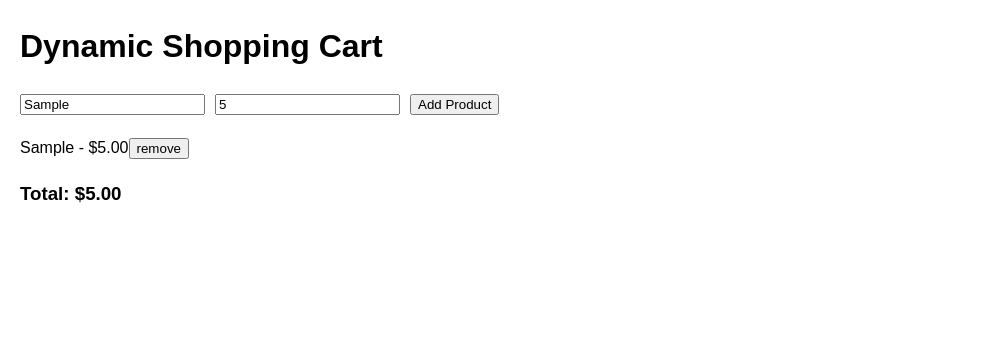
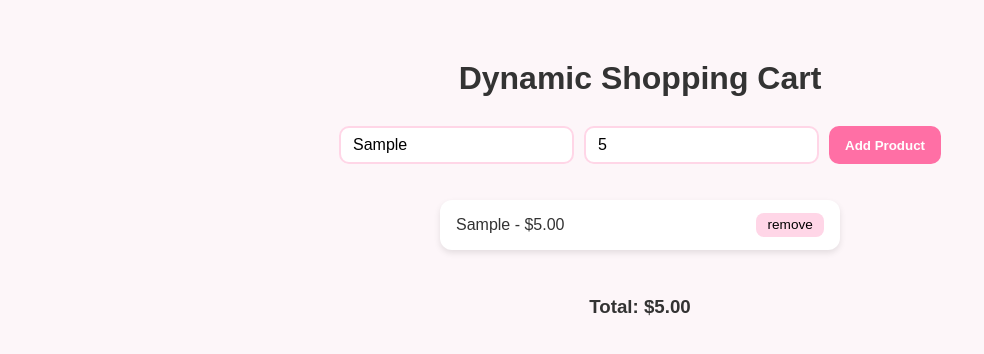
Before and after one commit to kemiwealth/Lab5.1, a plain HTML site: page index.html in a window 1280 px wide. Both pictures are taken after typing "Sample", "5" into the empty fields and a click on the button "Add Product". Shown: the whole page, without its empty margins (0-984 px from the left). Drawn offline with Linux system fonts and the light colour scheme.

Commit message:
updated style.css

```diff
--- a/style.css
+++ b/style.css
@@ -2,6 +2,13 @@ body {
   font-family: Arial, sans-serif;
   margin: 20px;
   line-height: 1.6;
+  background: #fdf6f9;
+  margin: 0;
+  padding: 2rem;
+  color: #333;
+  display: flex;
+  flex-direction: column;
+  align-items: center;
 }
 
 #product-container {
@@ -10,10 +17,70 @@ body {
   margin-bottom: 20px;
 }
 
+#product-container input {
+  padding: 0.5rem 0.75rem;
+  border: 2px solid #ffd6e7;
+  border-radius: 10px;
+  font-size: 1rem;
+  outline: none;
+  transition: border 0.3s;
+}
+
+#product-container input:focus {
+  border-color: #ff6fa5;
+}
+
+#add-product {
+  background: #ff6fa5;
+  color: white;
+  border: none;
+  border-radius: 10px;
+  padding: 0.5rem 1rem;
+  cursor: pointer;
+  font-weight: bold;
+  transition: background 0.3s, transform 0.1s;
+}
+
+#add-product:hover {
+  background: #ff4d88;
+}
+
+#add-product:active {
+  transform: scale(0.95);
+}
+
 #cart {
   list-style: none;
   padding: 0;
+  width: 100%;
+  max-width: 400px;
 }
+
+#cart li {
+  background: #fff;
+  margin-bottom: 0.5rem;
+  padding: 0.75rem 1rem;
+  border-radius: 12px;
+  display: flex;
+  justify-content: space-between;
+  align-items: center;
+  box-shadow: 0 3px 6px rgba(0,0,0,0.1);
+  font-size: 1rem;
+}
+
+#cart li .remove {
+  background: #ffd6e7;
+  border: none;
+  border-radius: 8px;
+  padding: 0.3rem 0.7rem;
+  font-size: 0.85rem;
+  cursor: pointer;
+  transition: 0.3s;
+}
+
+#cart li .remove:hover {
+  background: #ff6fa5;
+  color: white;
 
 .cart-item {
   display: flex;
@@ -29,3 +96,23 @@ body {
 .cart-item button {
   margin-left: 10px;
 }
+
+
+/* Total price */
+h3 {
+  margin-top: 1.5rem;
+  color: #444;
+  font-size: 1.25rem;
+}
+
+#total-price {
+  font-weight: bold;
+  color: #ff4d88;
+}
+
+h1 {
+  color: #ff6fa5;
+  margin-bottom: 1.5rem;
+  font-size: 2rem;
+  text-shadow: 1px 1px #ffd6e7;
+}
```
